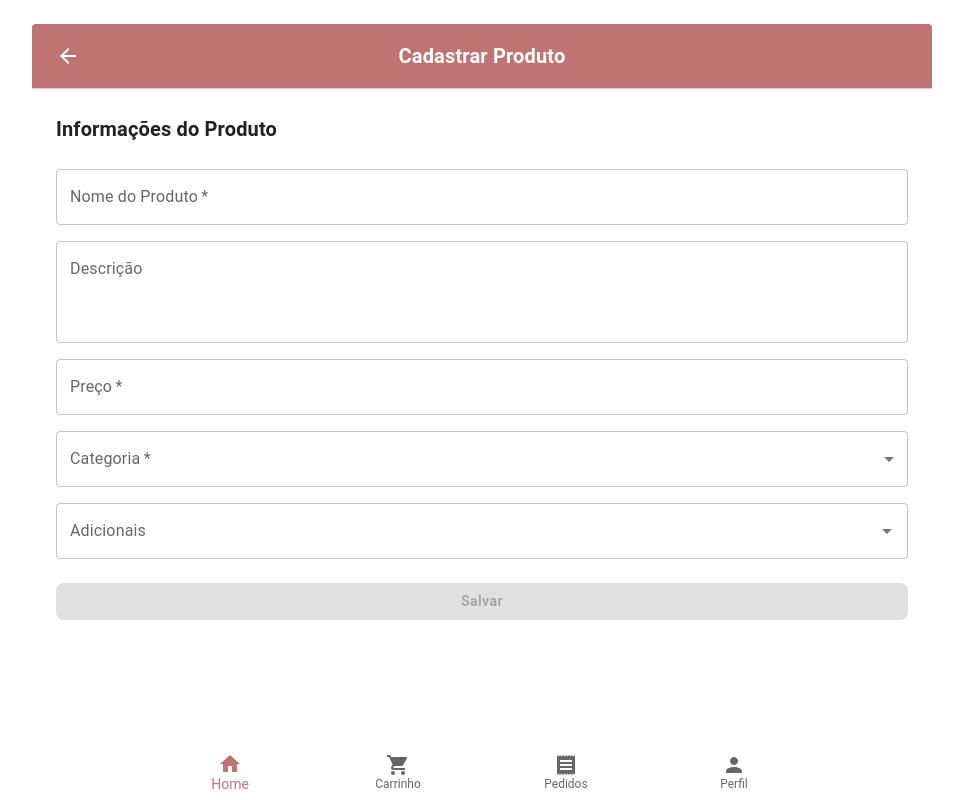
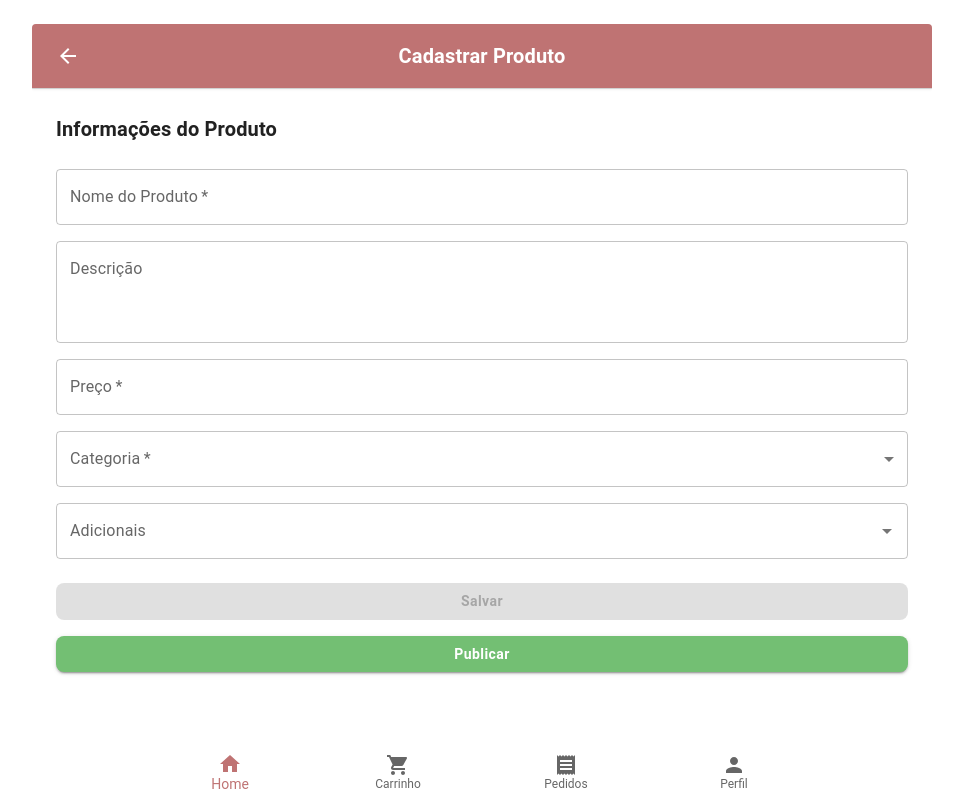
Before and after one commit to wellenramos/aroma-delivery-ui, a React (Create React App) app: page /admin/produtos/1/editar in a window 1280 px wide. Shown: the whole page, without its empty margins (158-1121 px from the left). Built offline with nearby package versions, Linux system fonts and the light colour scheme; no server answers.

Commit message:
Implementando publicação do produto

```diff
--- a/src/components/administrador/produto/Produto.js
+++ b/src/components/administrador/produto/Produto.js
@@ -17,7 +17,7 @@ import { useNavigate, useParams } from "react-router-dom";
 import Header from "../../Header";
 import {
     obterAdicionais,
-    obterProdutoPorId,
+    obterProdutoPorId, publicarProduto,
     salvarProduto,
 } from "../../../services/produtoService";
 import { useAlert } from "../../shared/alert/AlertProvider";
@@ -69,7 +69,7 @@ const Produto = () => {
         }
     }, [produtoId]);
 
-    const handleVoltarHome = () => navigate("/admin");
+    const handleVoltarHome = () => navigate("/admin/produtos");
 
     const handleChange = (field, value) => {
         setProduto((prev) => ({
@@ -126,6 +126,21 @@ const Produto = () => {
             showAlert("Produto salvo com sucesso!", "success");
         } catch (error) {
             showAlert("Erro ao salvar o produto", "error");
+        }
+    };
+
+    const handlePublicarProduto = async () => {
+        if (!produtoId) {
+            showAlert("O produto precisa ser salvo antes de ser publicado", "error");
+            return;
+        }
+
+        try {
+            await publicarProduto(produtoId);
+            showAlert("Produto publicado com sucesso!", "success");
+            navigate("/admin/produtos");
+        } catch (error) {
+            showAlert("Erro ao publicar o produto", "error");
         }
     };
 
@@ -229,6 +244,23 @@ const Produto = () => {
                         >
                             Salvar
                         </Button>
+
+                        {produtoId && <Button
+                            variant="contained"
+                            onClick={handlePublicarProduto}
+                            sx={{
+                                backgroundColor: "#73BF73",
+                                color: "#FFF",
+                                fontWeight: "bold",
+                                textTransform: "none",
+                                borderRadius: "8px",
+                                "&:hover": {
+                                    backgroundColor: "#4AA14A",
+                                },
+                            }}
+                        >
+                            Publicar
+                        </Button>}
                     </Box>
                 </Box>
             </CardContent>
--- a/src/services/produtoService.js
+++ b/src/services/produtoService.js
@@ -57,3 +57,7 @@ export const obterAdicionais = async () => {
 export const excluirProduto = async (idProduto) => {
     return await api.delete(`/produtos/${idProduto}`);
 };
+
+export const publicarProduto = async (idProduto) => {
+    return await api.put(`/produtos/${idProduto}/publicar`);
+};
```
